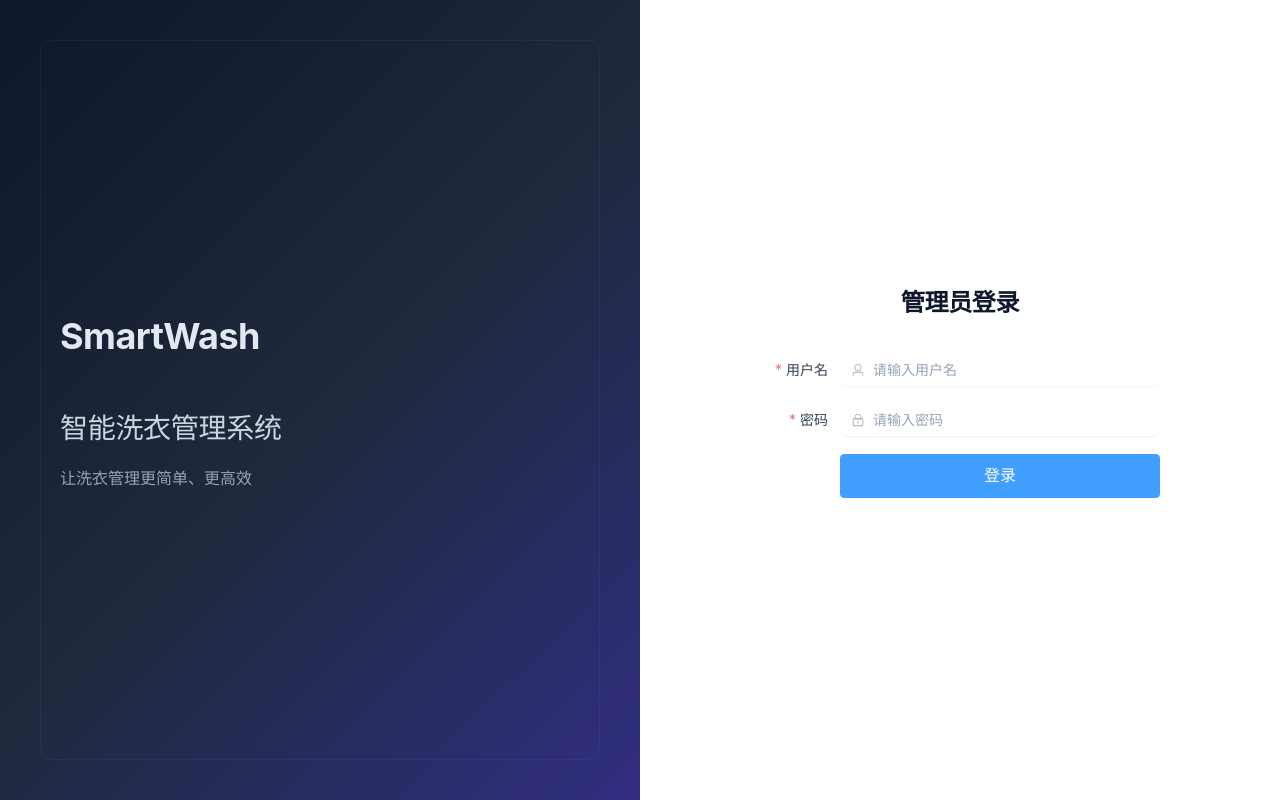
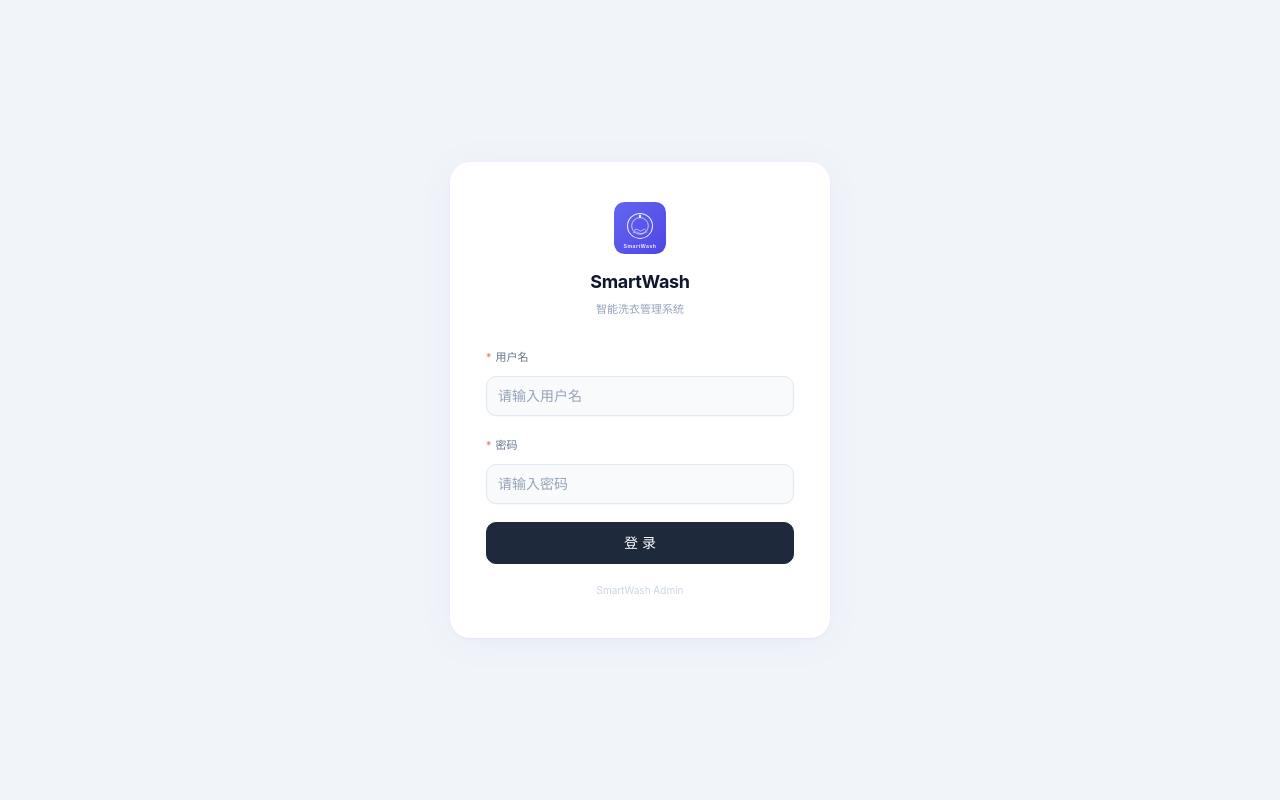
Before and after one commit to abcd-2017/SmartWash, a Vue app in the folder SmartWashWeb/: page /login in a window 1280 px wide. Built offline with nearby package versions, Linux system fonts and the light colour scheme.

Commit message:
feat(Web): 登录页重设计为极简居中卡片，统一品牌Logo与配色

```diff
--- a/SmartWashWeb/src/components/Layout/Sidebar.vue
+++ b/SmartWashWeb/src/components/Layout/Sidebar.vue
@@ -106,6 +106,8 @@ const activeMenu = computed(() => {
   height: 44px;
   line-height: 44px;
   color: #cbd5e1 !important;
+  font-weight: 500;
+  font-size: 14px;
 }
 
 :deep(.el-menu-item:hover) {
--- a/SmartWashWeb/src/views/LoginPage.vue
+++ b/SmartWashWeb/src/views/LoginPage.vue
@@ -1,25 +1,17 @@
 <template>
-  <div class="login-container">
-    <div class="login-content">
-      <div class="login-left">
+  <div class="login-page">
+    <div class="login-card">
       <div class="brand">
-          <!-- <img src="@/assets/logo.png" alt="SmartWash Logo" class="logo" /> -->
-          <h1>SmartWash</h1>
+        <img src="@/assets/logo.svg" alt="SmartWash" class="brand-logo" />
+        <div class="brand-name">SmartWash</div>
+        <div class="brand-sub">智能洗衣管理系统</div>
       </div>
-        <div class="slogan">
-          <h2>智能洗衣管理系统</h2>
-          <p>让洗衣管理更简单、更高效</p>
-        </div>
-      </div>
-      <div class="login-right">
-        <div class="login-box">
-          <h2 class="login-title">管理员登录</h2>
+
       <el-form
         ref="formRef"
         :model="loginForm"
         :rules="rules"
-            label-width="80px"
-            class="login-form"
+        label-position="top"
         @keyup.enter="handleLogin"
       >
         <el-form-item label="用户名" prop="username">
@@ -27,7 +19,6 @@
             v-model="loginForm.username"
             placeholder="请输入用户名"
             clearable
-                prefix-icon="User"
           />
         </el-form-item>
 
@@ -37,23 +28,22 @@
             type="password"
             placeholder="请输入密码"
             show-password
-                prefix-icon="Lock"
           />
         </el-form-item>
 
         <el-form-item>
           <el-button
-                type="primary"
+            :loading="loading"
+            class="login-btn"
+            color="#1e293b"
             @click="handleLogin"
-                :loading="loading"
-                class="login-button"
           >
-                登录
+            登 录
           </el-button>
         </el-form-item>
       </el-form>
-        </div>
-      </div>
+
+      <div class="footer-text">SmartWash Admin</div>
     </div>
   </div>
 </template>
@@ -63,7 +53,6 @@ import { ref, reactive } from "vue";
 import { ElMessage } from "element-plus";
 import { useRouter } from "vue-router";
 import { login } from "@/api/auth";
-import { User, Lock } from "@element-plus/icons-vue";
 
 const router = useRouter();
 const formRef = ref(null);
@@ -103,125 +92,86 @@ const handleLogin = async () => {
 </script>
 
 <style scoped>
-.login-container {
+.login-page {
   display: flex;
+  align-items: center;
   justify-content: center;
-  align-items: center;
   min-height: 100vh;
-  width: 100%;
   background: #f1f5f9;
-  padding: 0;
 }
 
-.login-content {
-  display: flex;
-  width: 100%;
-  min-height: 100vh;
-  background: #ffffff;
-}
-
-.login-left {
-  flex: 1;
-  background: linear-gradient(135deg, #0f172a 0%, #1e293b 50%, #312e81 100%);
-  padding: 60px;
-  display: flex;
-  flex-direction: column;
-  justify-content: center;
-  position: relative;
-}
-
-.login-left::before {
-  content: "";
-  position: absolute;
-  top: 40px;
-  left: 40px;
-  right: 40px;
-  bottom: 40px;
-  border: 1px solid rgba(99, 102, 241, 0.12);
-  border-radius: 12px;
-  pointer-events: none;
+.login-card {
+  width: 380px;
+  background: #fff;
+  border-radius: 20px;
+  padding: 40px 36px;
+  box-shadow:
+    0 4px 32px rgba(99, 102, 241, 0.08),
+    0 1px 2px rgba(0, 0, 0, 0.04);
 }
 
 .brand {
-  display: flex;
-  align-items: center;
-  margin-bottom: 40px;
+  text-align: center;
+  margin-bottom: 28px;
 }
 
-.brand h1 {
-  font-size: 36px;
-  font-weight: 700;
-  margin: 0;
-  color: #e2e8f0;
-  letter-spacing: -0.5px;
+.brand-logo {
+  width: 52px;
+  height: 52px;
+  margin: 0 auto 14px;
+  display: block;
 }
 
-.slogan h2 {
-  font-size: 28px;
-  margin-bottom: 16px;
-  font-weight: 500;
-  color: #cbd5e1;
+.brand-name {
+  font-size: 18px;
+  font-weight: 700;
+  color: #0f172a;
   letter-spacing: -0.3px;
 }
 
-.slogan p {
-  font-size: 16px;
+.brand-sub {
+  font-size: 11px;
   color: #94a3b8;
-  margin: 0;
-  line-height: 1.6;
+  margin-top: 4px;
 }
 
-.login-right {
-  flex: 1;
-  padding: 60px;
-  display: flex;
-  align-items: center;
-  justify-content: center;
-  background: #ffffff;
+.login-btn {
+  width: 100%;
+  height: 42px;
+  font-size: 14px;
+  font-weight: 500;
+  border-radius: 10px;
 }
 
-.login-box {
-  width: 100%;
-  max-width: 400px;
+.footer-text {
+  text-align: center;
+  font-size: 10px;
+  color: #cbd5e1;
+  margin-top: 16px;
 }
 
-.login-title {
-  margin-bottom: 32px;
-  font-size: 24px;
-  text-align: center;
-  color: #0f172a;
-  font-weight: 600;
-  letter-spacing: -0.3px;
-}
-
-.login-form {
-  margin-top: 20px;
-}
-
-.login-button {
-  width: 100%;
-  height: 44px;
-  font-size: 16px;
+:deep(.el-form-item__label) {
+  font-size: 11px;
+  color: #64748b;
   font-weight: 500;
 }
 
 :deep(.el-input__wrapper) {
-  border-radius: 8px;
-  box-shadow: 0 1px 2px rgba(15, 23, 42, 0.06);
+  height: 40px;
+  border-radius: 10px;
+  background: #f8fafc;
+  box-shadow: 0 1px 2px rgba(15, 23, 42, 0.04);
+  border: 1.5px solid #e2e8f0;
   transition: all 0.3s ease;
 }
 
 :deep(.el-input__wrapper:hover) {
-  box-shadow: 0 1px 3px rgba(15, 23, 42, 0.1);
+  border-color: #cbd5e1;
 }
 
 :deep(.el-input__wrapper.is-focus) {
-  box-shadow: 0 0 0 3px rgba(99, 102, 241, 0.15);
-}
-
-:deep(.el-form-item__label) {
-  color: #334155;
-  font-weight: 500;
+  border-color: #6366f1;
+  box-shadow: 0 0 0 3px rgba(99, 102, 241, 0.12);
 }
 
 :deep(.el-input__inner) {
```
Also changed, not shown: SmartWashWeb/src/assets/logo.svg. Lines whose indentation alone changed are shown as unchanged.
